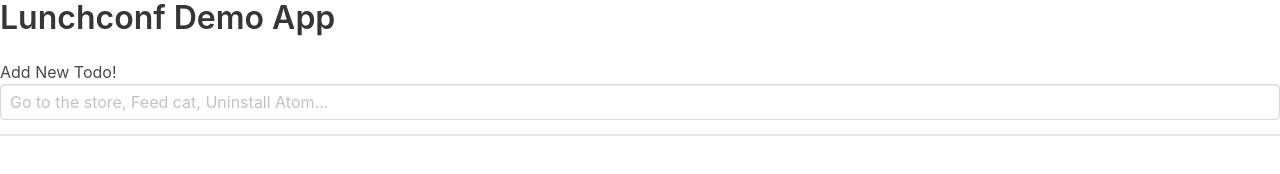
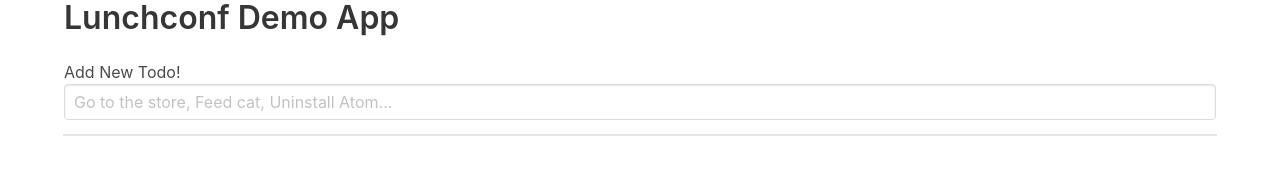
Before and after one commit to tjhillard/vscode-lunchconf, a website: page public/index.html in a window 1280 px wide. Drawn offline with nearby package versions, Linux system fonts and the light colour scheme.

Commit message:
Update index.html

```diff
--- a/public/index.html
+++ b/public/index.html
@@ -9,24 +9,22 @@
     <link rel="stylesheet" href="https://cdnjs.cloudflare.com/ajax/libs/bulma/0.7.1/css/bulma.min.css">
 </head>
 <body>
+    <div class="container">
         <h1 class="title">Lunchconf Demo App</h1>
-
         <div id="app">
-
             <h3>Add New Todo!</h3>
             <input type="text" class="input" placeholder="Go to the store, Feed cat, Uninstall Atom..." v-model="newTodo" @keyup.enter="addTodo()">
 
             <ul style="margin-top: 15px;" class="list">
-            <li v-for="(todo, index) in todos"
-                :key="index">
+                <li v-for="(todo, index) in todos" :key="index">
                     <div class="box">
                         <span>{{ todo.message }}</span> | <small>Added on {{ todo.created_on }}</small>
                     </div>
-
                 </li>
             </ul>
+        </div>
+    </div>
 
-    </div>
 
 
     <!-- cdn -->
```
Lines whose indentation alone changed are shown as unchanged.
